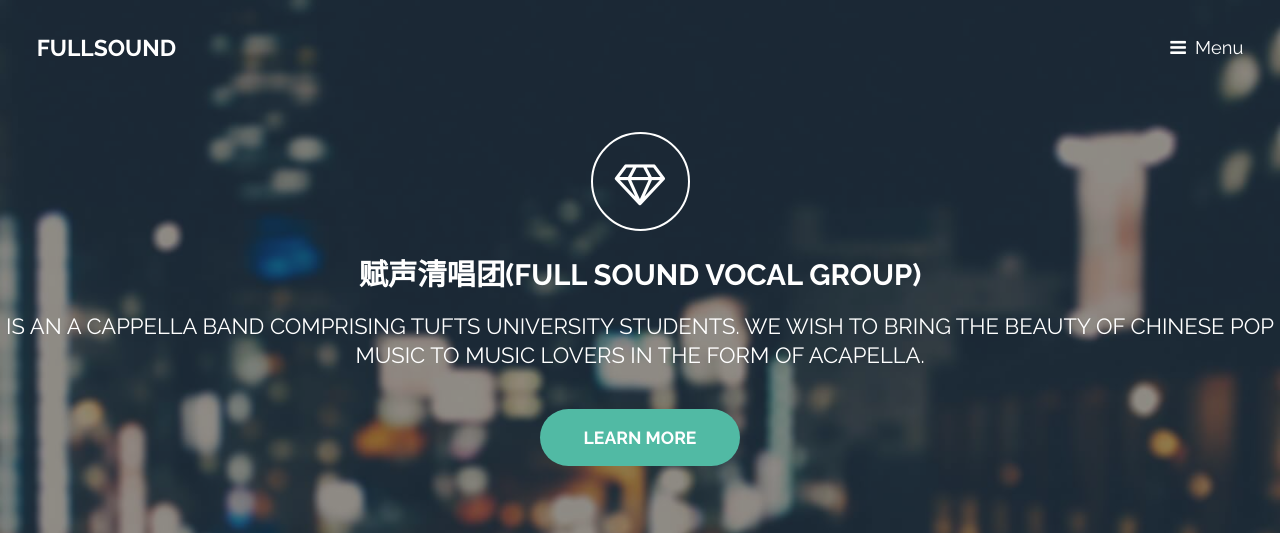
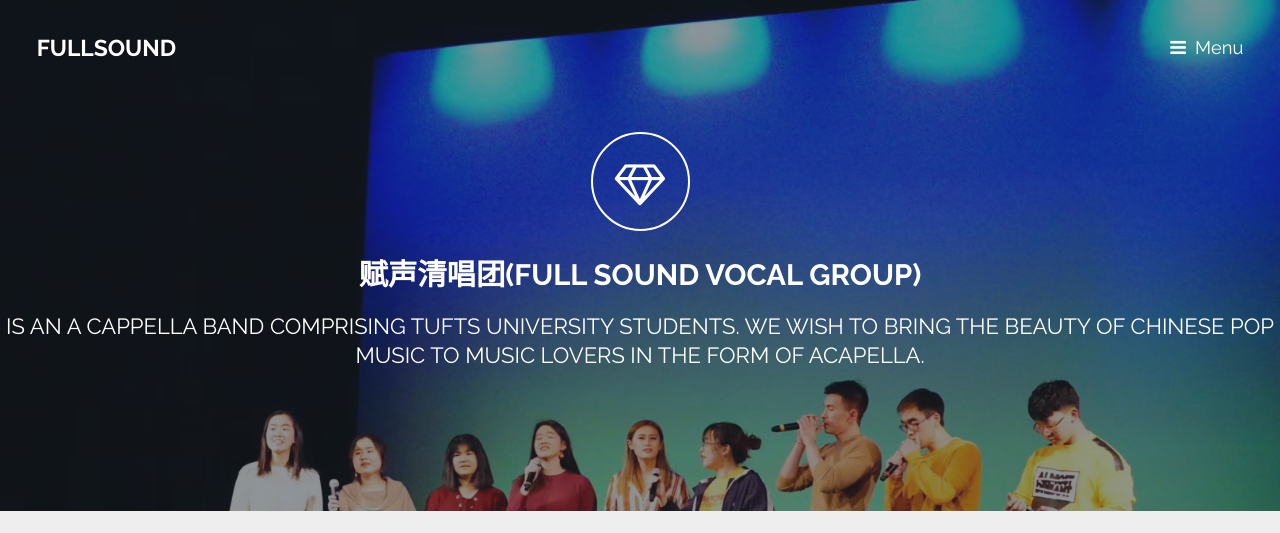
Before and after one commit to fullSound/Fullsound.github.io, a plain HTML site: page index.html in a window 1280 px wide. Shown: the top 533 px of the page. Drawn offline with Linux system fonts and the light colour scheme.

Commit message:
update banner img

```diff
--- a/assets/sass/layout/_banner.scss
+++ b/assets/sass/layout/_banner.scss
@@ -17,7 +17,7 @@
 		@include color-typography($banner_palette);
 		@include color-button($banner_palette);
 		background-attachment: fixed;
-		background-image: url('images/overlay.png'), url('../../images/banner.jpg');
+		background-image: url('images/overlay.png'), url('../../images/IMG_8069.JPG');
 		background-size: cover;
 		text-align: center;
 
--- a/index.html
+++ b/index.html
@@ -38,9 +38,6 @@
 				<h2>赋声清唱团(Full Sound Vocal Group) </h2>
 				<p>is an a cappella band comprising Tufts University students. We wish to bring the beauty of Chinese pop music to music lovers in the form of acapella.
 </p>
-				<ul class="actions">
-					<li><a href="#" class="button big special">Learn More</a></li>
-				</ul>
 			</section>
 
 		<!-- One -->
```
Also changed, not shown: assets/css/main.css, images/IMG_8068.JPG (added), images/IMG_8069.JPG (added).
